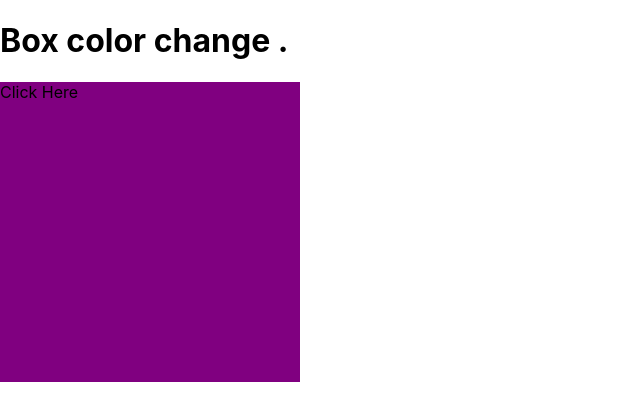
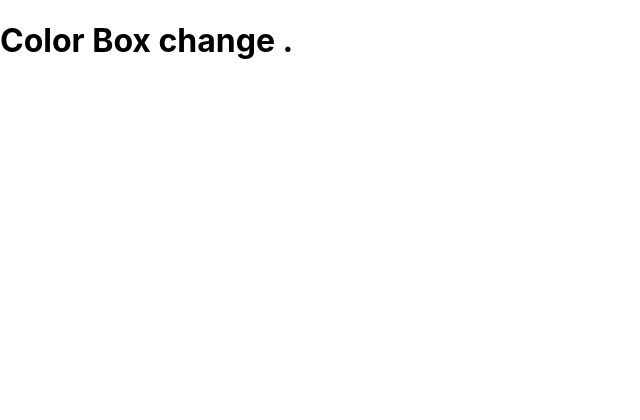
Before and after one commit to devefe1/boxcolor, a React (Create React App) app in the folder boxcolor/: page / in a window 1280 px wide. Shown: the top 420 px of the page, without its empty margins (0-640 px from the left). Built offline with nearby package versions, Linux system fonts and the light colour scheme.

Commit message:
div name

```diff
--- a/boxcolor/src/App.js
+++ b/boxcolor/src/App.js
@@ -24,12 +24,8 @@ export default class App extends Component {
   render() {
     return (
       <div className="App">
-        <h1> Box color change .</h1>
-          <div className="colorBox"
-            style={{backgroundColor: this.state.color}}
-            onClick={this.onChange}
-          >
-        <p className = "Click"> Click Here </p>
+        <h1> Color Box change .</h1>
+          <div className="box">
         </div>
       </div>
     )
```
